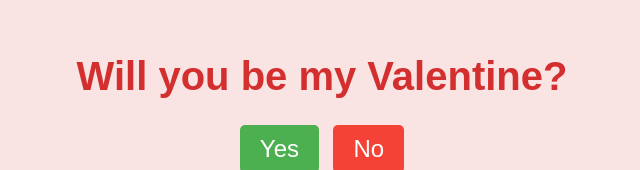
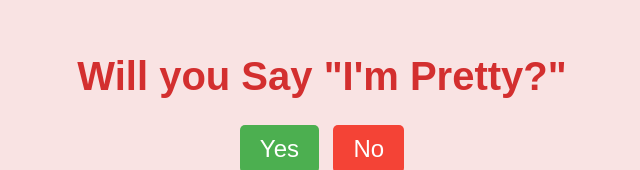
Before and after one commit to deebsie/princesslala, a plain HTML site: page index.html in a window 1280 px wide. Shown: the part 138-308 px from the top of the page, without its empty margins (318-958 px from the left). Drawn offline with Linux system fonts and the light colour scheme; no server answers.

Commit message:
Update index.html

```diff
--- a/index.html
+++ b/index.html
@@ -3,12 +3,12 @@
 <head>
     <meta charset="UTF-8">
     <meta name="viewport" content="width=device-width, initial-scale=1.0">
-    <title>Will You Be My Valentine?</title>
+    <title>Will You Say "I'm Pretty?"</title>
     <link rel="stylesheet" href="styles.css">
 </head>
 <body>
     <div class="container">
-        <h1>Will you be my Valentine?</h1>
+        <h1>Will you Say "I'm Pretty?"</h1>
         <div class="buttons">
             <button class="yes-button" onclick="handleYesClick()">Yes</button>
             <button class="no-button" onclick="handleNoClick()">No</button>
```
